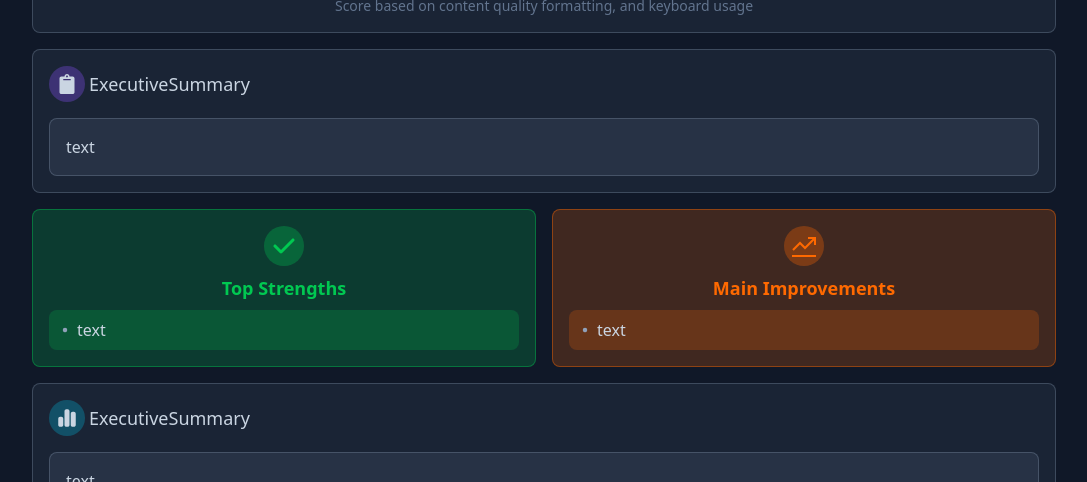
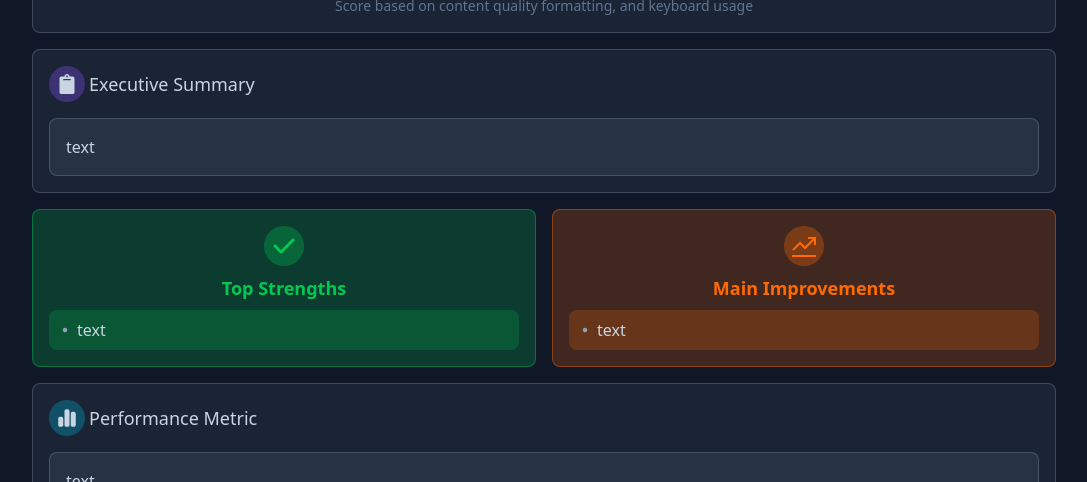
Before and after one commit to thecoderbutcher/resume.analyzer, a React (Vite) app: page / in a window 1280 px wide. Shown: the part 939-1421 px from the top of the page, without its empty margins (96-1183 px from the left). Built offline with nearby package versions, Linux system fonts and the light colour scheme.

Commit message:
update executive summary and performance metric

```diff
--- a/src/components/ExecutiveSummary.jsx
+++ b/src/components/ExecutiveSummary.jsx
@@ -7,7 +7,7 @@ const ExecutiveSummary = () => {
         <div className="bg-violet-500/30 p-2 rounded-full">
           <FaClipboard className="text-xl" />
         </div>
-        <p className="text-lg">ExecutiveSummary</p>
+        <p className="text-lg">Executive Summary</p>
       </div>
       <div className="bg-slate-600/30 border border-slate-400/30 rounded-lg p-4">
         text
--- a/src/components/PerformanceMetric.jsx
+++ b/src/components/PerformanceMetric.jsx
@@ -7,7 +7,7 @@ const PerformanceMetric = () => {
         <div className="bg-cyan-500/30 p-2 rounded-full">
           <FaChartSimple className="text-xl" />
         </div>
-        <p className="text-lg">ExecutiveSummary</p>
+        <p className="text-lg">Performance Metric</p>
       </div>
       <div className="bg-slate-600/30 border border-slate-400/30 rounded-lg p-4">
         text
```
